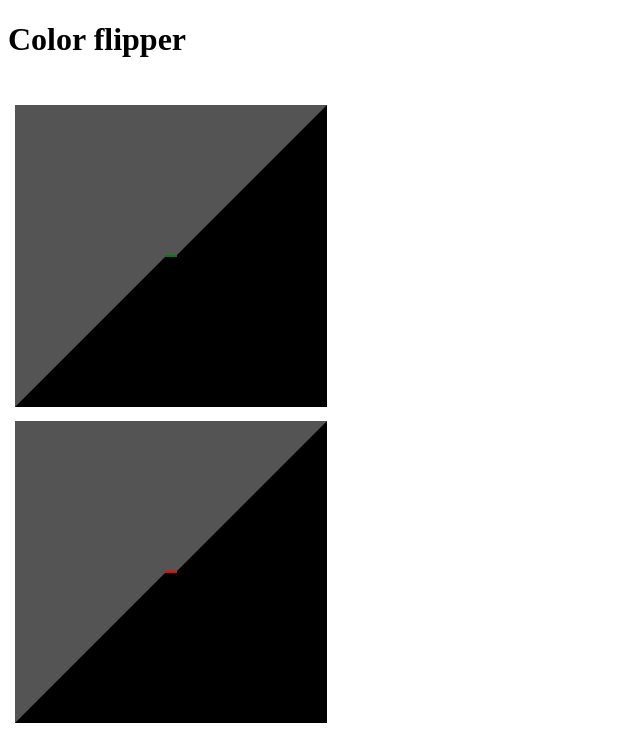
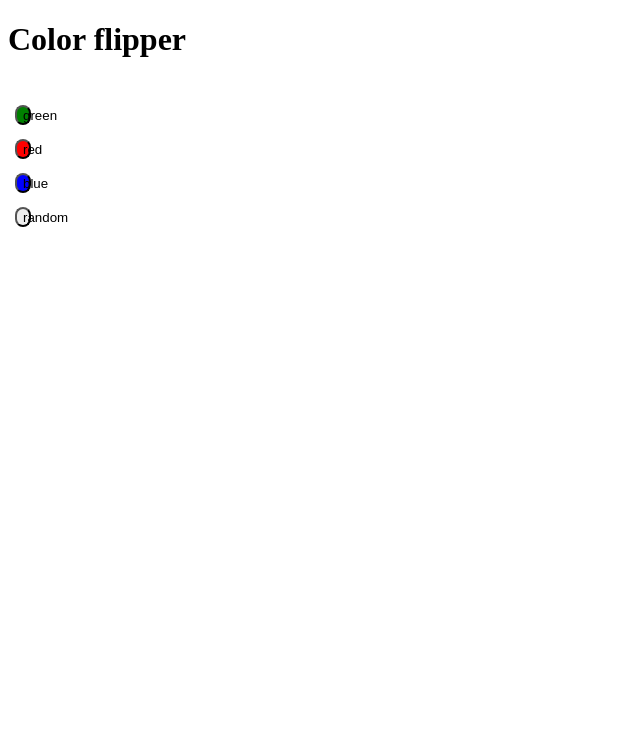
Before and after one commit to austinslee09/idk, a plain HTML site: page index.html in a window 1280 px wide. Shown: the top 734 px of the page, without its empty margins (0-640 px from the left). Drawn offline with Linux system fonts and the light colour scheme.

Commit message:
change button style

```diff
--- a/index.html
+++ b/index.html
@@ -9,9 +9,9 @@
         #red{background-color: red;}
         #blue{background-color: blue;}
 
-        button{border-width: 150px;
-        height: 45px;
-        width:150px;
+        button{border-radius: 10px;
+        height: 20px;
+        width: 10px;;
         margin: 7px;}
     </style>
 </head>
```
